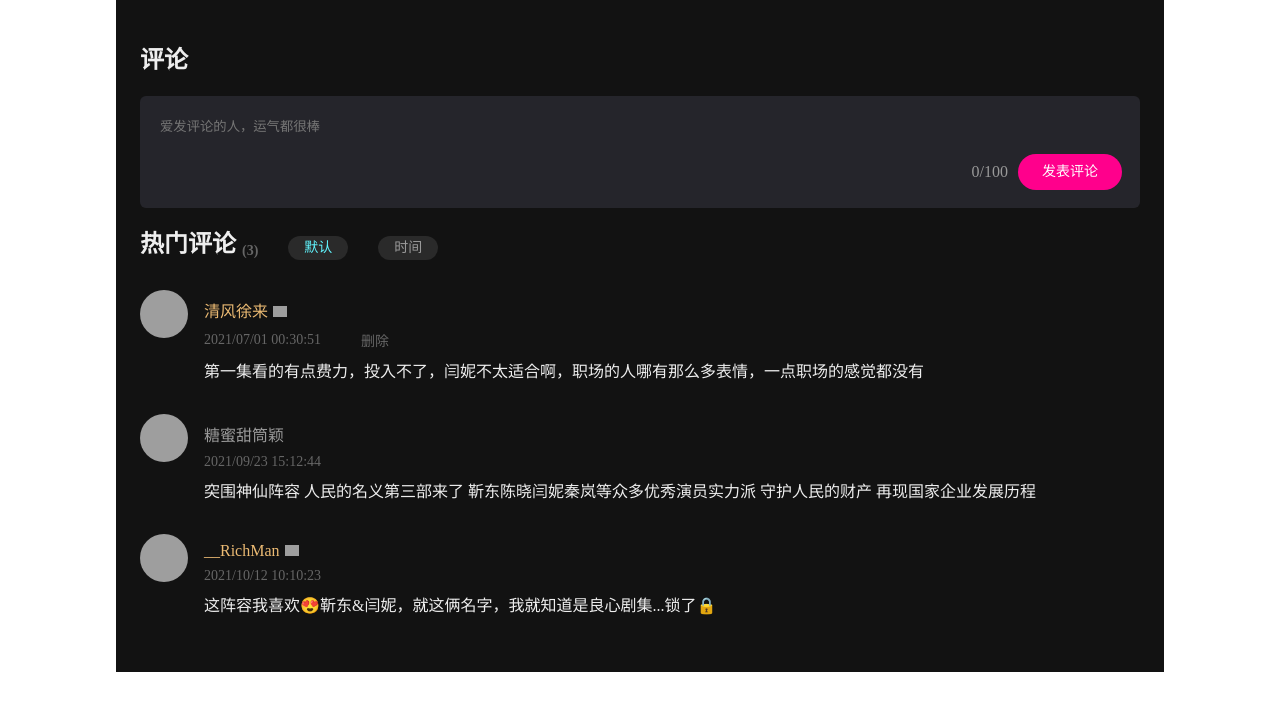
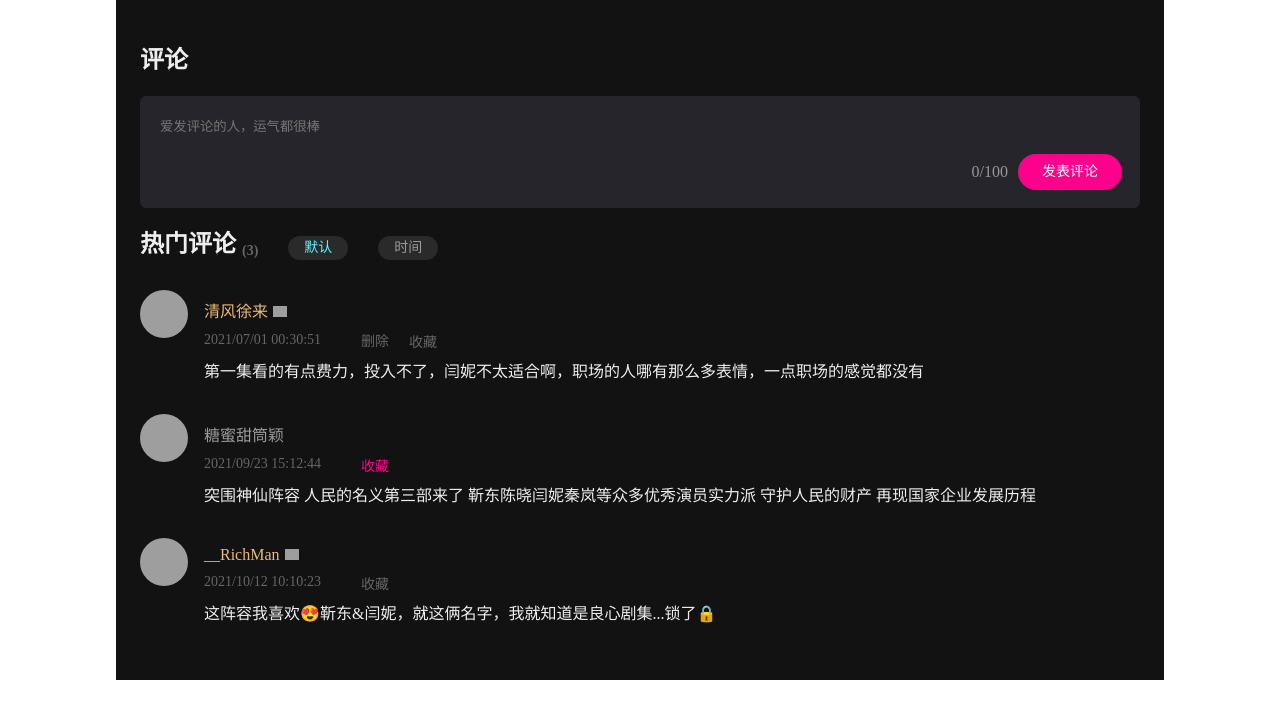
Before and after one commit to PlumDong/react-demo-heima, a React (Create React App) app: page / in a window 1280 px wide. Shown: the top 718 px of the page. Built offline with nearby package versions, Linux system fonts and the light colour scheme; grey boxes are pictures that could not be loaded.

Commit message:
15. 评论案例-收藏评论

```diff
--- a/src/App.jsx
+++ b/src/App.jsx
@@ -73,6 +73,18 @@ export default class App extends Component {
             comments: this.state.comments.filter((item) => item.id !== id),
         });
     };
+// 收藏评论&取消收藏
+    collectComment = (id) => {
+        this.setState({
+            comments: this.state.comments.map((item) => {
+                if (item.id === id) {
+                    return {...item, collect: !item.collect};
+                } else {
+                    return item;
+                }
+            }),
+        });
+    };
 
     render() {
         const {user, comments, active} = this.state
@@ -81,10 +93,15 @@ export default class App extends Component {
                 {/* 输入框组件 */}
                 <CommentInput addComment={this.addComment}/>
                 {/* 标题排序组件 */}
-                <CommentHead active={active} setActive={this.setActive} comments={comments} />
+                <CommentHead active={active} setActive={this.setActive} comments={comments}/>
                 {/* 列表组件 */}
                 {/*<CommentList />*/}
-                <CommentList user={user} comments={comments} active={active} delComment={this.delComment} />
+                <CommentList
+                    user={user}
+                    comments={comments}
+                    active={active}
+                    delComment={this.delComment}
+                    collectComment={this.collectComment}/>
             </div>
         )
     }
--- a/src/components/CommentList.jsx
+++ b/src/components/CommentList.jsx
@@ -39,6 +39,10 @@ const CommentList = (props) => {
                             {item.name === props.user.name && (
                                 <span onClick={() => props.delComment(item.id)} className="del"> 删除 </span>
                             )}
+                            <span
+                                onClick={() => props.collectComment(item.id)}
+                                className={`iconfont icon-collect${item.collect ? '-sel' : ''}`}
+                            >收藏</span>
                         </p>
                         <p>{item.content}</p>
                     </div>
```
